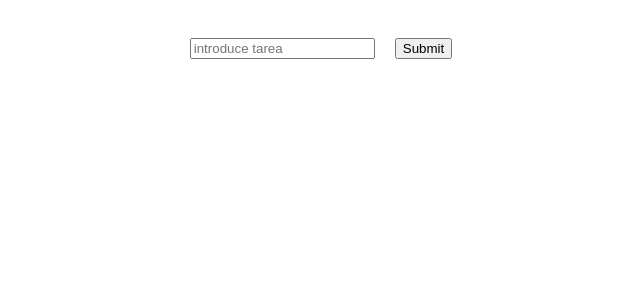
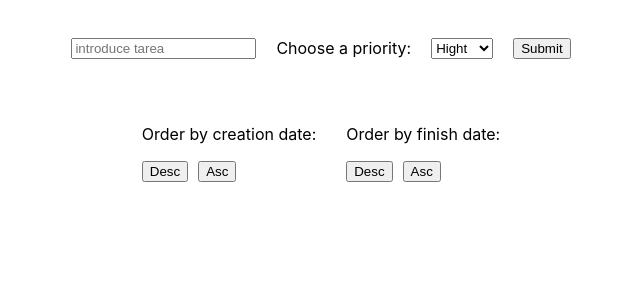
Before and after one commit to ceciliasegura/React-ToDo-App, a React (Create React App) app: page / in a window 1280 px wide. Shown: the top 300 px of the page, without its empty margins (319-959 px from the left). Built offline with nearby package versions, Linux system fonts and the light colour scheme; the HTML template or start-up script is replaced by a standard one.

Commit message:
add priotity and filter

```diff
--- a/src/App.css
+++ b/src/App.css
@@ -32,3 +32,25 @@
 .text-line-through {
     text-decoration: line-through;
 }
+
+.hight{
+    background-color: red;
+}
+
+.middel{
+    background-color: yellow;
+}
+
+.low{
+    background-color: green;
+}
+
+.div-order-filter-date{
+    padding: 10px;
+}
+
+.div-orders{
+    display: flex;
+    flex-direction: row;
+    gap: 10px;
+}
--- a/src/App.js
+++ b/src/App.js
@@ -6,16 +6,27 @@ import ToDoList from './components/ToDoList';
 
 const KEY = "todoApp.task";
 
+
+const createNewDateAndFormatt = () => new Date().toLocaleDateString("es-ES", {
+  day: "2-digit",
+  month: "2-digit",
+  year: "numeric",
+  hour: "2-digit",
+  minute: "2-digit",
+  second: "2-digit"
+});
+
 function App() {
-
   const [tasks, setTasks] = useState([]);
 
-  const addTask = (value) => {
+  const addTask = (nameTask, priority) => {
     const newTask = {
       id: uuidv4(),
-      value: value,
+      value: nameTask,
       completed: false,
-      tags: []
+      tags: [],
+      creationDate: createNewDateAndFormatt(),
+      priority: priority
     };
 
     const newTasks = [...tasks, newTask];
@@ -23,10 +34,13 @@ function App() {
     localStorage.setItem(KEY, JSON.stringify(newTasks));
   };
 
-  const completeTask= (id)=>{
+
+  const completeTask = (id) => {
     const updatedObjects = tasks.map(obj => {
       if (obj.id === id) {
-        return { ...obj, completed: true };
+        return {
+          ...obj, completed: true, finishDate: createNewDateAndFormatt()
+        };
       }
       return obj;
     });
@@ -41,6 +55,58 @@ function App() {
     localStorage.setItem(KEY, JSON.stringify(updatedObjects));
   }
 
+  const orderDes = (e) => {
+    e.preventDefault();
+    const copiedArr = [...tasks];
+    const sortedTasks = copiedArr.sort((a, b) => {
+      return new Date(b.creationDate) - new Date(a.creationDate);
+    });
+
+    setTasks(sortedTasks);
+  }
+
+  const orderAsc = (e) => {
+    e.preventDefault();
+    const copiedArr = [...tasks];
+    const sortedTasks = copiedArr.sort((a, b) => {
+      return new Date(a.creationDate) - new Date(b.creationDate);
+    });
+
+    setTasks(sortedTasks);
+  }
+
+  const orderDesFinish = (e) => {
+    e.preventDefault();
+    const copiedArr = [...tasks];
+    const sortedTasks = copiedArr.sort((a, b) => {
+      if (!b.finishDate) {
+        return -1;
+      }
+      if (!a.finishDate) {
+        return 0;
+      }
+      return new Date(b.finishDate) - new Date(a.finishDate);
+    });
+
+    setTasks(sortedTasks);
+  }
+
+  const orderAscFinish = (e) => {
+    e.preventDefault();
+    const copiedArr = [...tasks];
+    const sortedTasks = copiedArr.sort((a, b) => {
+      if (!b.finishDate) {
+        return -1;
+      }
+      if (!a.finishDate) {
+        return 0;
+      }
+      return new Date(a.finishDate) - new Date(b.finishDate);
+    });
+
+    setTasks(sortedTasks);
+  }
+
   useEffect(() => {
     const storedTasks = JSON.parse(localStorage.getItem(KEY));
     if (storedTasks) {
@@ -51,7 +117,19 @@ function App() {
   return (
     <div className="App">
       <Form addTask={addTask} />
-      <ToDoList tasks={tasks} deleteTask={deleteTask} completeTask={completeTask}/>
+      <div className='div-orders'>
+        <div className='div-order-filter-date'>
+          <p>Order by creation date:</p>
+          <button onClick={orderDes}>Desc</button>
+          <button style={{ marginLeft: "10px" }} onClick={orderAsc}>Asc</button>
+        </div>
+        <div className='div-order-filter-date'>
+          <p>Order by finish date:</p>
+          <button onClick={orderDesFinish}>Desc</button>
+          <button style={{ marginLeft: "10px" }} onClick={orderAscFinish}>Asc</button>
+        </div>
+      </div>
+      <ToDoList tasks={tasks} deleteTask={deleteTask} completeTask={completeTask} />
     </div>
   );
 }
--- a/src/components/Form.jsx
+++ b/src/components/Form.jsx
@@ -2,12 +2,18 @@ export default function Form({ addTask }) {
 
     const handleOnSubmit = (event) => {
         event.preventDefault();
-        addTask(event.target.elements[0].value);
+        addTask(event.target.elements[0].value, event.target.elements[1].value);
     };
     return (
         <>
             <form className="form" onSubmit={handleOnSubmit}>
                 <input type="text" placeholder="introduce tarea"></input>
+                <label htmlFor="priority">Choose a priority:</label>
+                <select name="priority" id="priority">
+                    <option value="hight">Hight</option>
+                    <option value="middel">Middel</option>
+                    <option value="low">Low</option>
+                </select>
                 <input type="submit"></input>
             </form>
         </>
--- a/src/components/ToDo.jsx
+++ b/src/components/ToDo.jsx
@@ -9,12 +9,18 @@ export default function ToDo({ task, deleteTask, completeTask }) {
         e.preventDefault();
         completeTask(id);
     }
+    const classes = "div-todo " + task.priority;
 
     return (
-        <div className="div-todo">
+
+        <div className={classes}>
             <p className={task.completed ? "text-line-through" : ""}>{task.value}</p>
+            <p className={task.completed ? "text-line-through" : ""}>Creation Date: {task.creationDate}</p>
+            <p className={task.completed ? "text-line-through" : ""}>Finish Date: {task.finishDate}</p>
             <button onClick={(e) => onClickDelete(e, task.id)}>Delete</button>
-            <button onClick={(e) => onClickComplete(e, task.id)}>Complete</button>
+            {(!task.completed) ?
+                <button onClick={(e) => onClickComplete(e, task.id)}>Complete</button>
+                : ''}
         </div>
     )
 }
```
